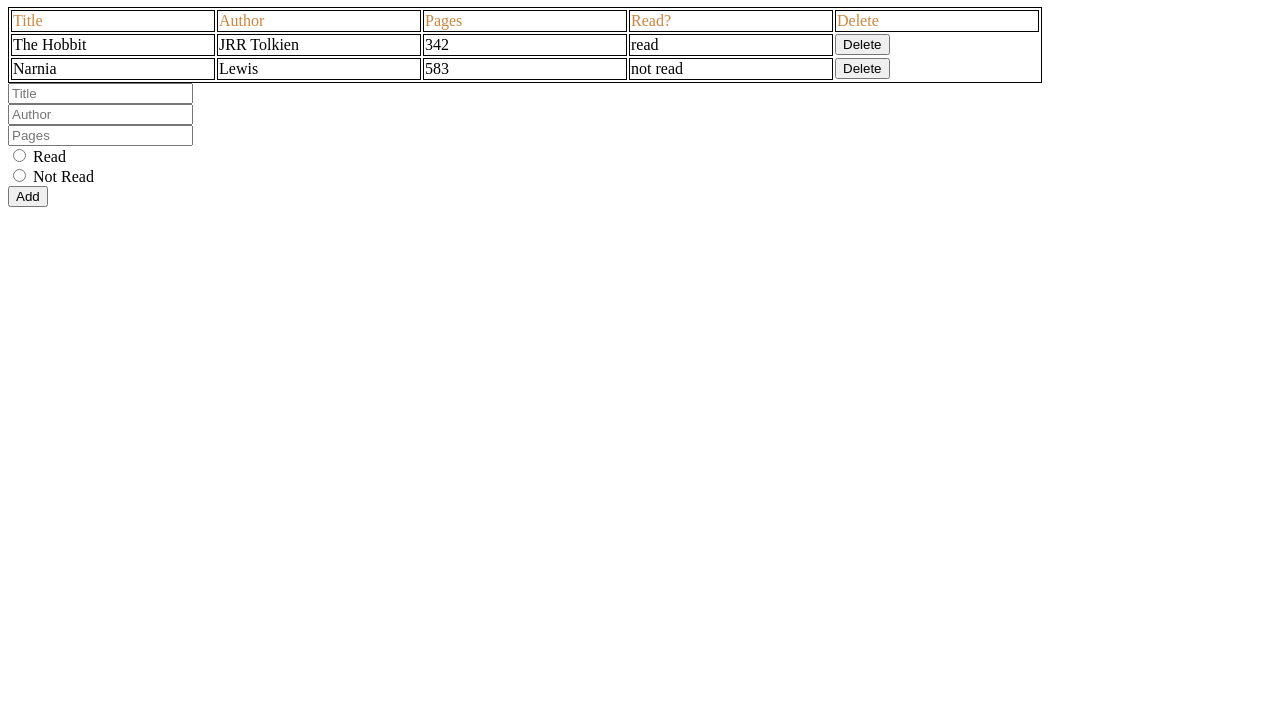
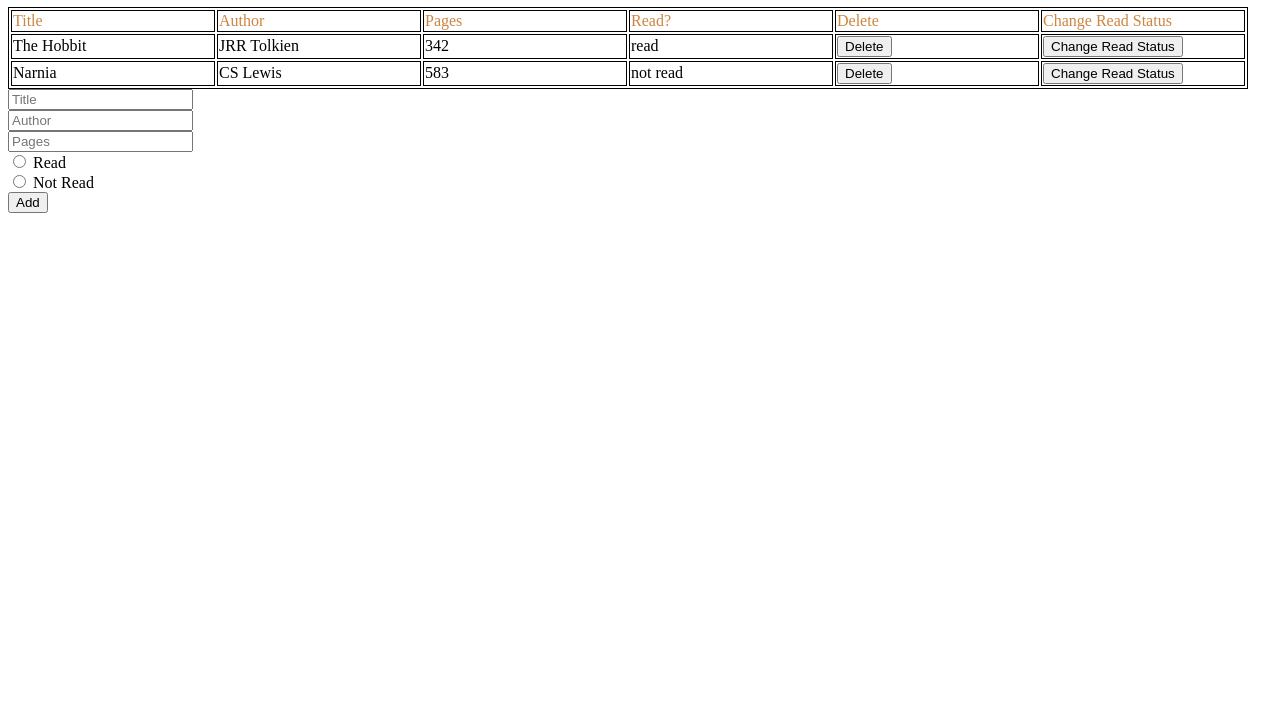
Before and after one commit to RiceFree/Library, a plain HTML site: page index.html in a window 1280 px wide. Shown: the part 73-800 px from the top of the page. Drawn offline with Linux system fonts and the light colour scheme.

Commit message:
add switch read status function

```diff
--- a/index.html
+++ b/index.html
@@ -14,6 +14,7 @@
       <td>Pages</td>
       <td>Read?</td>
       <td>Delete</td>
+      <td>Change Read Status</td>
     </tr>
   </table>
 
--- a/script.js
+++ b/script.js
@@ -7,20 +7,9 @@ const readForm = document.getElementById('read');
 const notRreadForm = document.getElementById('not-read');
 let deleteBtns = document.getElementsByClassName("deleteBtn");
 
-let library = [
-    {
-        title: "The Hobbit",
-        author: "JRR Tolkien",
-        pages: "342",
-        read: "read"
-    },
-    {
-        title: "Narnia",
-        author: "Lewis",
-        pages: "583",
-        read: "not read"
-    },
-];
+let book1 = new Book("The Hobbit","JRR Tolkien", "342", "read");
+let book2 = new Book ("Narnia", "CS Lewis", "583", "not read")
+let library = [book1, book2];
 adjournLibrary()
 addBook.addEventListener('click', addBookToLibrary);
 /**deleteBtns.forEach(delBtn => {
@@ -35,7 +24,10 @@ function Book(title, author, pages, read){
 };
 
 Book.prototype.info = function() {
-    return title + " by " + author + ", " + pages + " pages, " + this.read
+    return this.title + " by " + this.author + ", " + this.pages + " pages, " + this.read
+}
+Book.prototype.readStatusToggle = function() {
+    return this.read == "read" ? this.read = "not read" : this.read = "read";
 }
 
 function render (template, selector) {
@@ -88,6 +80,8 @@ function adjournLibrary() {
         pagesVoice.textContent = thisOne.pages;
         const readVoice = document.createElement('td')
         readVoice.textContent = thisOne.read;
+        const deleteContainer = document.createElement('td');
+        const changeContainer = document.createElement('td');
         const deleteBtn = document.createElement('button')
         deleteBtn.textContent = "Delete"
         deleteBtn.setAttribute('class','deleteBtn');
@@ -96,6 +90,13 @@ function adjournLibrary() {
             let indexNum = deleteBtn.getAttribute('data-index');
             deleteBook(indexNum)
         });
+        const changeReadStatusBtn = document.createElement('button')
+        changeReadStatusBtn.textContent = "Change Read Status";
+        changeReadStatusBtn.setAttribute('data-index',library.indexOf(thisOne));
+        changeReadStatusBtn.addEventListener('click', (e) => {
+            let bookElem = library[changeReadStatusBtn.getAttribute('data-index')];
+            switchReadStatus(bookElem);
+        } )
         const newRow = document.createElement('tr');
         newRow.setAttribute('class','bookRow')
         bookList.appendChild(newRow);
@@ -103,11 +104,19 @@ function adjournLibrary() {
         newRow.appendChild(authorVoice);
         newRow.appendChild(pagesVoice);
         newRow.appendChild(readVoice);
-        newRow.appendChild(deleteBtn);
+        newRow.appendChild(deleteContainer);
+        newRow.appendChild(changeContainer);
+        deleteContainer.appendChild(deleteBtn);
+        changeContainer.appendChild(changeReadStatusBtn);
     });
-}
+};
 
 function deleteBook(indexNum) {
     library.splice(indexNum,1);
-    adjournLibrary()
-}
+    adjournLibrary();
+};
+
+function switchReadStatus(bookElem) {
+    bookElem.readStatusToggle();
+    adjournLibrary();
+};
```
